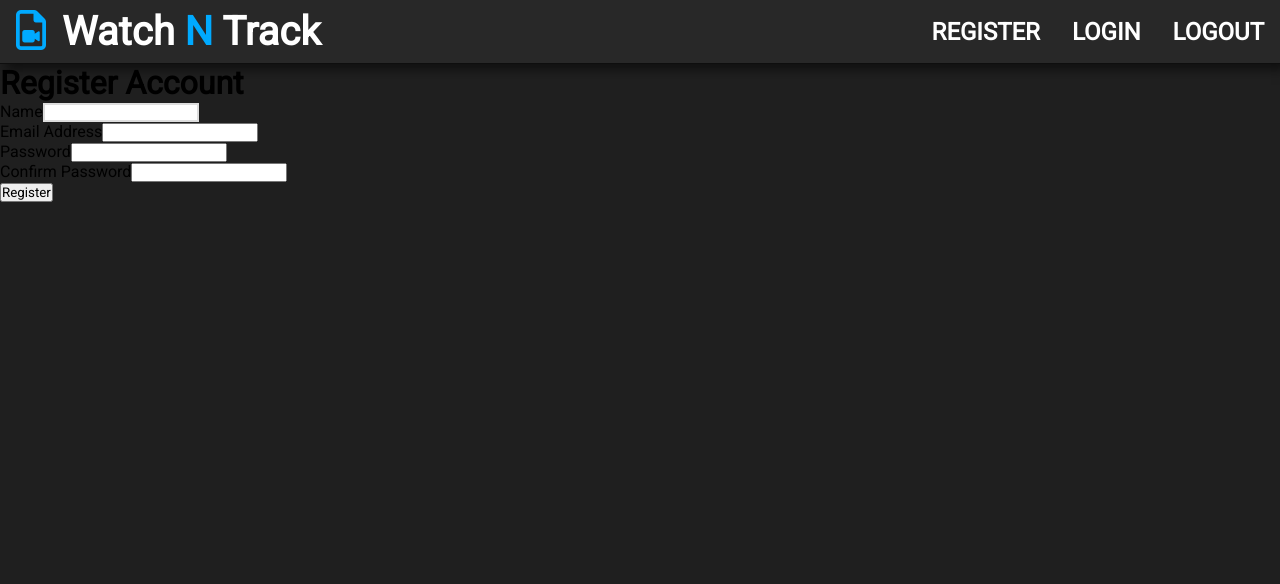
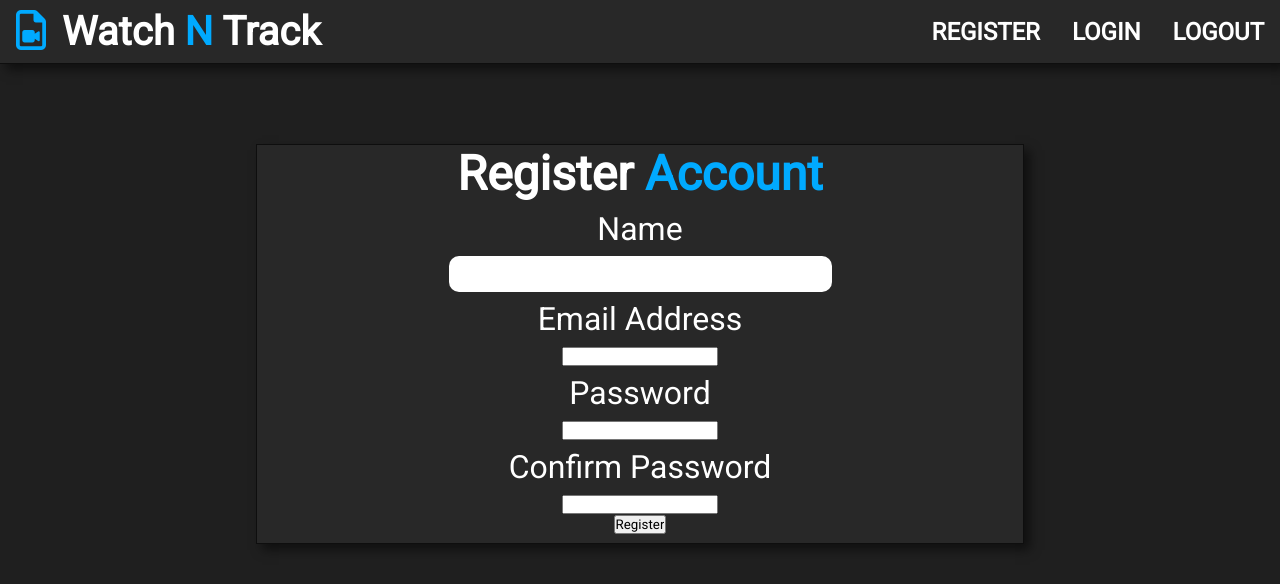
Before and after one commit to cburnjohnson/watch-n-track, a React (Create React App) app in the folder client/: page /register in a window 1280 px wide. Shown: the top 584 px of the page. Built offline with nearby package versions, Linux system fonts and the light colour scheme.

Commit message:
register form initial styling

```diff
--- a/client/src/components/pages/Register.js
+++ b/client/src/components/pages/Register.js
@@ -29,7 +29,7 @@ const Register = () => {
     return (
         <div className='form-container'>
             <h1>
-                Register <span>Account</span>
+                Register <span className='highlight'>Account</span>
             </h1>
             <form onSubmit={onSubmit} className='flex-form'>
                 <div className='form-group'>
--- a/client/src/style.css
+++ b/client/src/style.css
@@ -28,6 +28,10 @@ input[type='text']:focus,
 input[type='number']:focus {
     box-shadow: 0 0 5px rgba(81, 203, 238, 1);
     border: 2px solid #00aaff;
+}
+
+.highlight {
+    color: #00aaff;
 }
 
 /* List Styling */
@@ -206,3 +210,41 @@ nav ul li a:hover {
     font-size: 1.5rem;
     padding: 0.25rem;
 }
+
+/* Register & Login */
+.form-container {
+    width: 60vw;
+    height: 50vh;
+    margin: 5rem auto;
+    text-align: center;
+    background-color: #282828;
+    border: 1px solid #0e0e0e;
+    -webkit-box-shadow: 6px 6px 10px 0px rgba(0, 0, 0, 0.5);
+    -moz-box-shadow: 6px 6px 10px 0px rgba(0, 0, 0, 0.5);
+    box-shadow: 6px 6px 10px 0px rgba(0, 0, 0, 0.5);
+}
+
+.form-container h1 {
+    font-size: 3rem;
+    color: #fff;
+}
+
+.flex-form {
+    display: flex;
+    flex-direction: column;
+}
+
+.form-group label {
+    display: block;
+    font-size: 2rem;
+    color: #fff;
+    margin: 0.5rem 0;
+}
+
+.form-group input[type='text'] {
+    width: 50%;
+    border-radius: 10px;
+    border: none;
+    font-size: 1.5rem;
+    padding: 0.25rem;
+}
```
